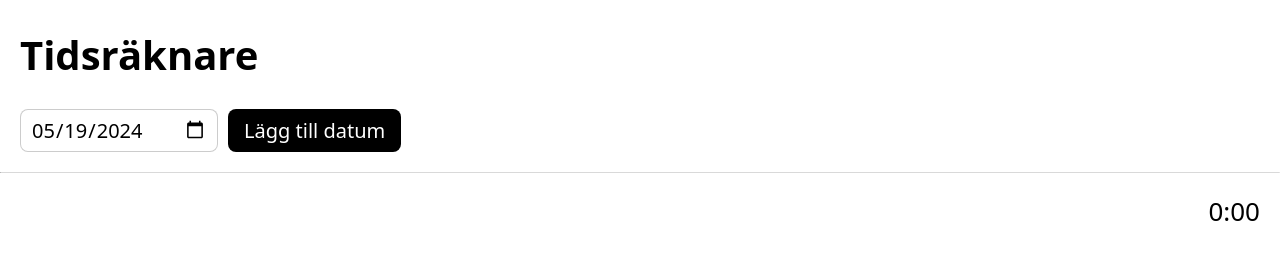
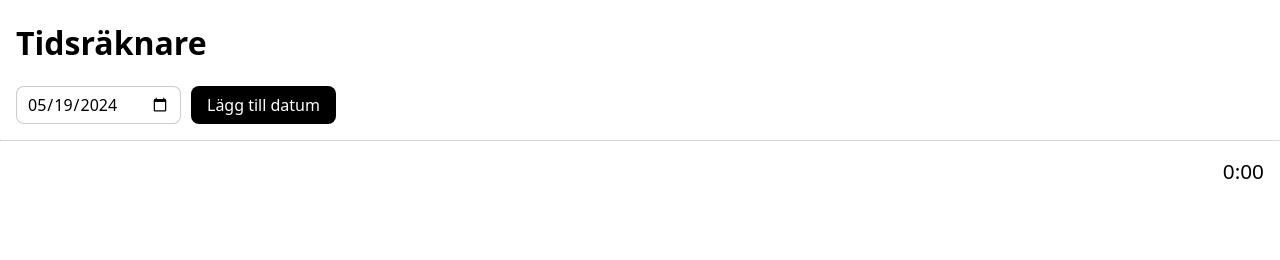
Before and after one commit to marreman/time-tracker, a plain HTML site: page index.html in a window 1280 px wide. Drawn offline with Linux system fonts and the light colour scheme.

Commit message:
Reduce font size and spacing

```diff
--- a/style.css
+++ b/style.css
@@ -1,6 +1,6 @@
 html {
   font-family: system-ui, sans-serif;
-  font-size: 20px;
+  font-size: 16px;
   font-variant-numeric: tabular-nums;
 }
 
@@ -15,7 +15,7 @@ strong {
 header,
 footer,
 section {
-  margin: 20px;
+  margin: 16px;
 }
 
 input {
@@ -45,7 +45,7 @@ button {
 hr {
   border-top: 0.5px solid rgba(0, 0, 0, 0.15);
   border-bottom: 0;
-  margin: 20px 0;
+  margin: 16px 0;
 }
 
 details {
```
